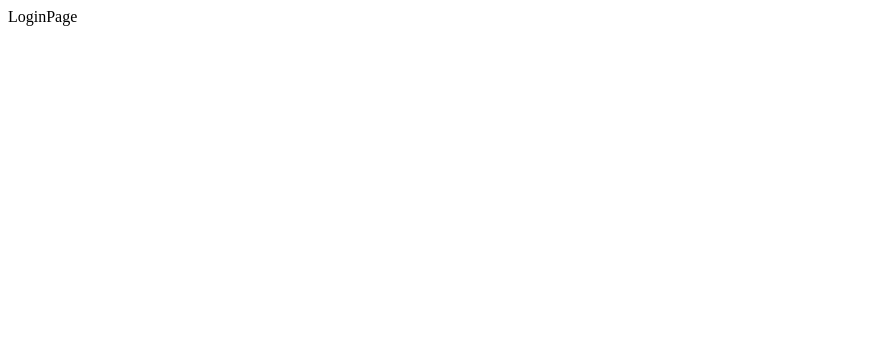
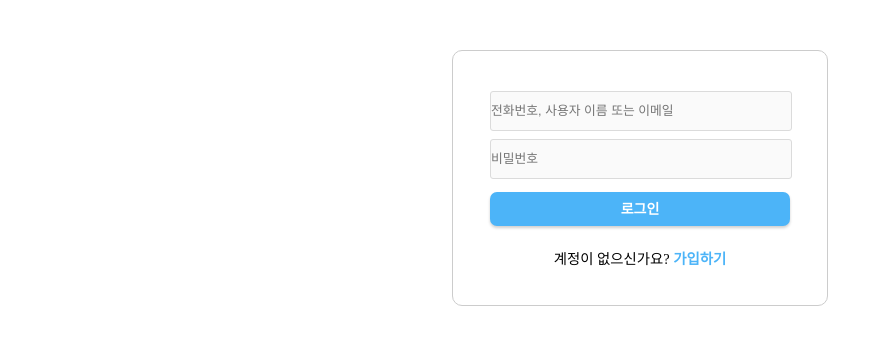
Before and after one commit to xjwsx/react_intern, a React (Vite) app: page / in a window 1280 px wide. Shown: the top 344 px of the page, without its empty margins (0-883 px from the left). Built offline with nearby package versions, Linux system fonts and the light colour scheme.

Commit message:
feat: 로그인 페이지 UI, 기능 추가

```diff
--- a/src/pages/LoginPage.tsx
+++ b/src/pages/LoginPage.tsx
@@ -1,5 +1,109 @@
-const LoginPage = () => {
-  return <div>LoginPage</div>;
+import { useState } from "react";
+import { useNavigate } from "react-router-dom";
+import styled from "styled-components";
+import { Colors } from "../styles/ColorStyle";
+
+const LoginPage: React.FC = () => {
+  const [username, setUsername] = useState<string>("");
+  const [password, setPassword] = useState<string>("");
+  const navigate = useNavigate();
+
+  const handleSubmit = (e: React.FormEvent<HTMLButtonElement>): void => {
+    e.preventDefault();
+    if (!username || !password) {
+      alert("아이디와 패스워드를 모두 입력해주세요.");
+      return;
+    }
+    localStorage.setItem("username", username);
+    navigate("/main");
+  };
+
+  const gotoJoin = () => {
+    navigate("/join");
+  };
+
+  return (
+    <Wrapper className="login-container">
+      <Input
+        type="text"
+        name="username"
+        value={username}
+        placeholder="전화번호, 사용자 이름 또는 이메일"
+        onChange={(e) => setUsername(e.target.value)}
+      />
+      <Input
+        type="password"
+        name="password"
+        value={password}
+        placeholder="비밀번호"
+        onChange={(e) => setPassword(e.target.value)}
+      />
+      <Button onClick={handleSubmit}>로그인</Button>
+      <Links className="join-box">
+        계정이 없으신가요? <span onClick={gotoJoin}>가입하기</span>
+      </Links>
+    </Wrapper>
+  );
 };
 
 export default LoginPage;
+
+const Wrapper = styled.div`
+  max-width: 300px;
+  height: auto;
+  margin: 50px auto;
+  padding: 2.3rem;
+  border: 1px solid #ccc;
+  border-radius: 10px;
+  text-align: center;
+`;
+
+const Input = styled.input`
+  width: 100%;
+  line-height: 2rem;
+  font-size: 0.8rem;
+  padding: 1% 0%;
+  margin: 1.2% 0;
+  background-color: ${Colors.borderGrey};
+  border: 1px solid rgb(219, 219, 219);
+  border-radius: 3px;
+  &:focus {
+    outline: 2px solid ${Colors.buttonBlue};
+  }
+`;
+
+interface ButtonProps {
+  width?: string;
+  bgcolor?: string;
+}
+
+const Button = styled.button<ButtonProps>`
+  width: ${(props) => props.width || "100%"};
+  line-height: 2rem;
+  font-size: 14px;
+  font-weight: 700;
+  color: #fff;
+  margin-top: 10px;
+  background-color: ${(props) => props.bgcolor || Colors.buttonBlue};
+  border: none;
+  border-radius: 7px;
+  box-shadow: ${Colors.shadow};
+  &:hover {
+    cursor: pointer;
+  }
+`;
+
+const Links = styled.div`
+  width: 100%;
+  font-size: 0.9rem;
+  text-align: center;
+  margin-top: 7%;
+
+  span {
+    color: ${Colors.buttonBlue};
+    font-weight: bold;
+    &:hover {
+      cursor: pointer;
+    }
+  }
+`;
```
